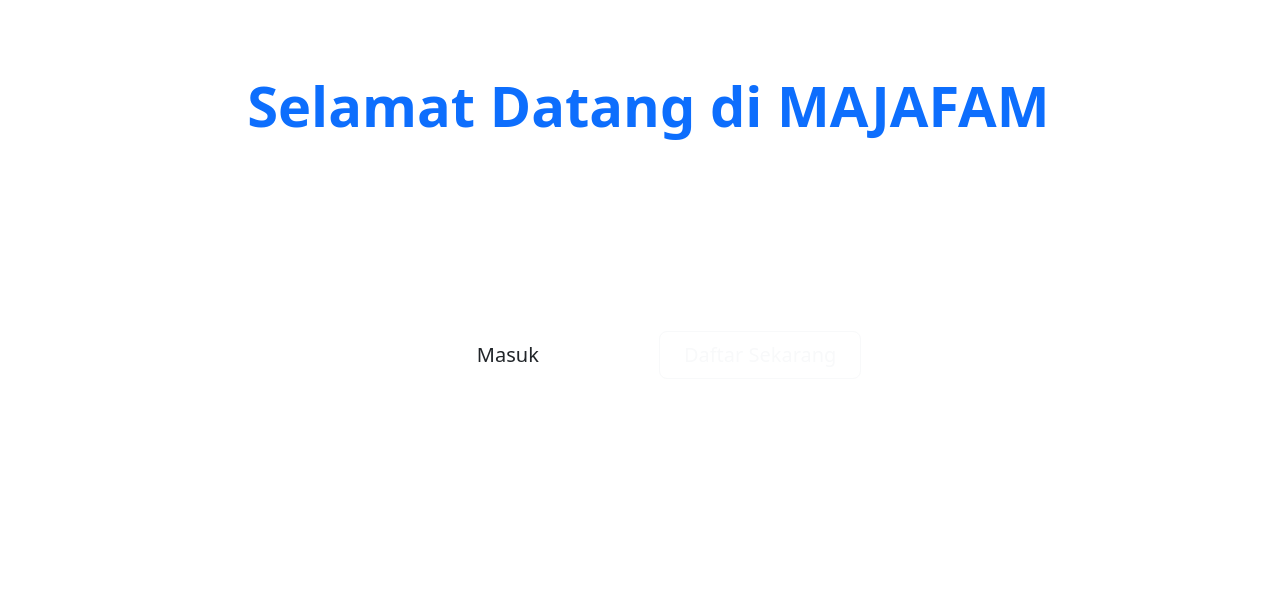
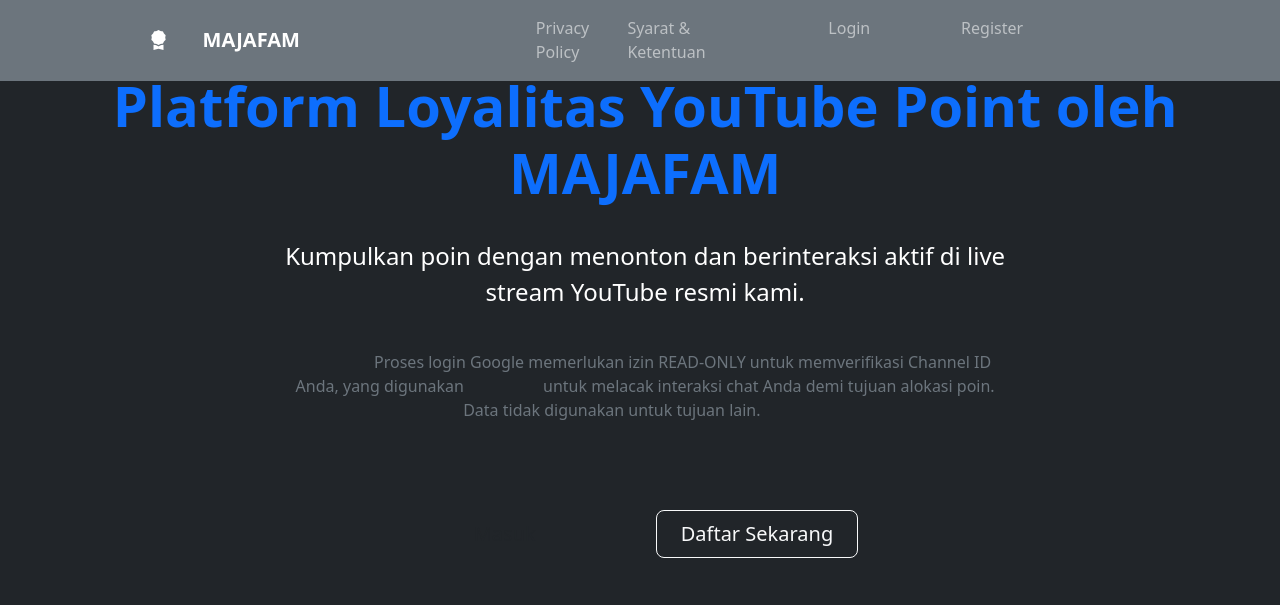
Before and after one commit to iddezaen-stack/majafam-webapp, a Node project: template views/index.ejs in a window 1280 px wide. Shown: the top 605 px of the page. Run offline with Node 20 templates, Linux system fonts and the light colour scheme; the template is opened without the code that fills it, so the values that code supplies are empty; some libraries are stand-ins or nearby versions.

Commit message:
Update index.ejs

```diff
--- a/views/index.ejs
+++ b/views/index.ejs
@@ -3,22 +3,32 @@
 <head>
     <meta charset="UTF-8">
     <meta name="viewport" content="width=device-width, initial-scale=1.0">
-    <link href="https://cdn.jsdelivr.net/npm/bootstrap@5.3.2/dist/css/bootstrap.min.css" rel="stylesheet">
+        <link href="https://cdn.jsdelivr.net/npm/bootstrap@5.3.2/dist/css/bootstrap.min.css" rel="stylesheet">
     <link rel="stylesheet" href="https://cdn.jsdelivr.net/npm/bootstrap-icons@1.11.3/font/bootstrap-icons.min.css">
     <link href="https://fonts.googleapis.com/css2?family=Inter:wght@400;500;600;700&display=swap" rel="stylesheet">
     <title>MAJAFAM | <%= title %></title>
-    <style>
-        :root { --bg-dark: #0f212e; --panel-bg: #1a2c38; --text-light: #e2e8f0; --text-muted: #ffffff; --border-color: #2c3e50; --accent-green: #00e701; --accent-blue: #38bdf8; }
+
+        <style>
+        :root {
+            --bg-dark: #0f212e;
+            --panel-bg: #1a2c38;
+            --text-light: #e2e8f0;
+            --text-muted: #ffffff;
+            --border-color: #2c3e50;
+            --accent-green: #00e701;
+        }
         html, body { height: 100%; }
-        body { background-color: var(--bg-dark); color: var(--text-light); font-family: 'Inter', sans-serif; }
-        .navbar { background-color: var(--panel-bg); border-bottom: 1px solid var(--border-color); }
+        /* Warna background diatasi oleh class bg-dark di body */
+        body { font-family: 'Inter', sans-serif; }
+        .navbar { border-bottom: 1px solid var(--border-color); }
+        /* Tombol Aksi */
         .btn-action { font-weight: 600; border-radius: 0.25rem; padding: 0.8rem 1.5rem; border: none; color: #0f212e; text-transform: uppercase; letter-spacing: 0.5px; transition: filter 0.2s ease; }
         .btn-action:hover { filter: brightness(1.15); }
         .btn-green-stake { background-color: var(--accent-green); }
     </style>
 </head>
-<body class="d-flex flex-column">
-    <nav class="navbar navbar-expand-lg navbar-dark fixed-top">
+<body class="d-flex flex-column bg-dark text-white">
+    <nav class="navbar navbar-expand-lg navbar-dark bg-secondary fixed-top border-bottom border-secondary">
         <div class="container">
             <a class="navbar-brand fw-bold" href="/">
     		<i class="bi bi-award-fill me-2" style="color: var(--accent-green);"></i>
@@ -37,7 +47,13 @@
                             </ul>
                         </li>
                     <% } else { %>
-                        <li class="nav-item"><a class="nav-link" href="/login">Login</a></li>
+                        <li class="nav-item">
+                            <a class="nav-link" href="/privacy-policy">Privacy Policy</a>
+                        </li>
+                        <li class="nav-item">
+                            <a class="nav-link" href="/terms">Syarat & Ketentuan</a>
+                        </li>
+                                                <li class="nav-item"><a class="nav-link" href="/login">Login</a></li>
                         <li class="nav-item"><a class="nav-link" href="/register">Register</a></li>
                     <% } %>
                 </ul>
@@ -54,8 +70,14 @@
                     <a href="/dashboard" class="btn btn-action btn-green-stake btn-lg px-4">Buka Dashboard</a>
                 </div>
             <% } else { %>
-                <h1 class="display-4 fw-bold text-primary">Selamat Datang di MAJAFAM</h1>
-                <p class="col-lg-8 mx-auto fs-4 text-white">Kumpulkan poin dengan menonton dan aktif berkomentar di live stream.</p>
+                                <h1 class="display-4 fw-bold text-primary">Platform Loyalitas YouTube Point oleh MAJAFAM</h1>
+                <p class="col-lg-8 mx-auto fs-4 text-white">Kumpulkan poin dengan menonton dan berinteraksi aktif di live stream YouTube resmi kami.</p>
+
+                <p class="col-lg-8 mx-auto fs-6 text-secondary">
+                  Proses login Google memerlukan izin READ-ONLY untuk memverifikasi Channel ID Anda, yang digunakan
+                  untuk melacak interaksi chat Anda demi tujuan alokasi poin. Data tidak digunakan untuk tujuan lain.
+                </p>
+
                 <div class="d-grid gap-2 d-sm-flex justify-content-sm-center mt-5">
                     <a href="/login" class="btn btn-action btn-green-stake btn-lg px-4">Masuk</a>
                     <a href="/register" class="btn btn-outline-light btn-lg px-4">Daftar Sekarang</a>
```
